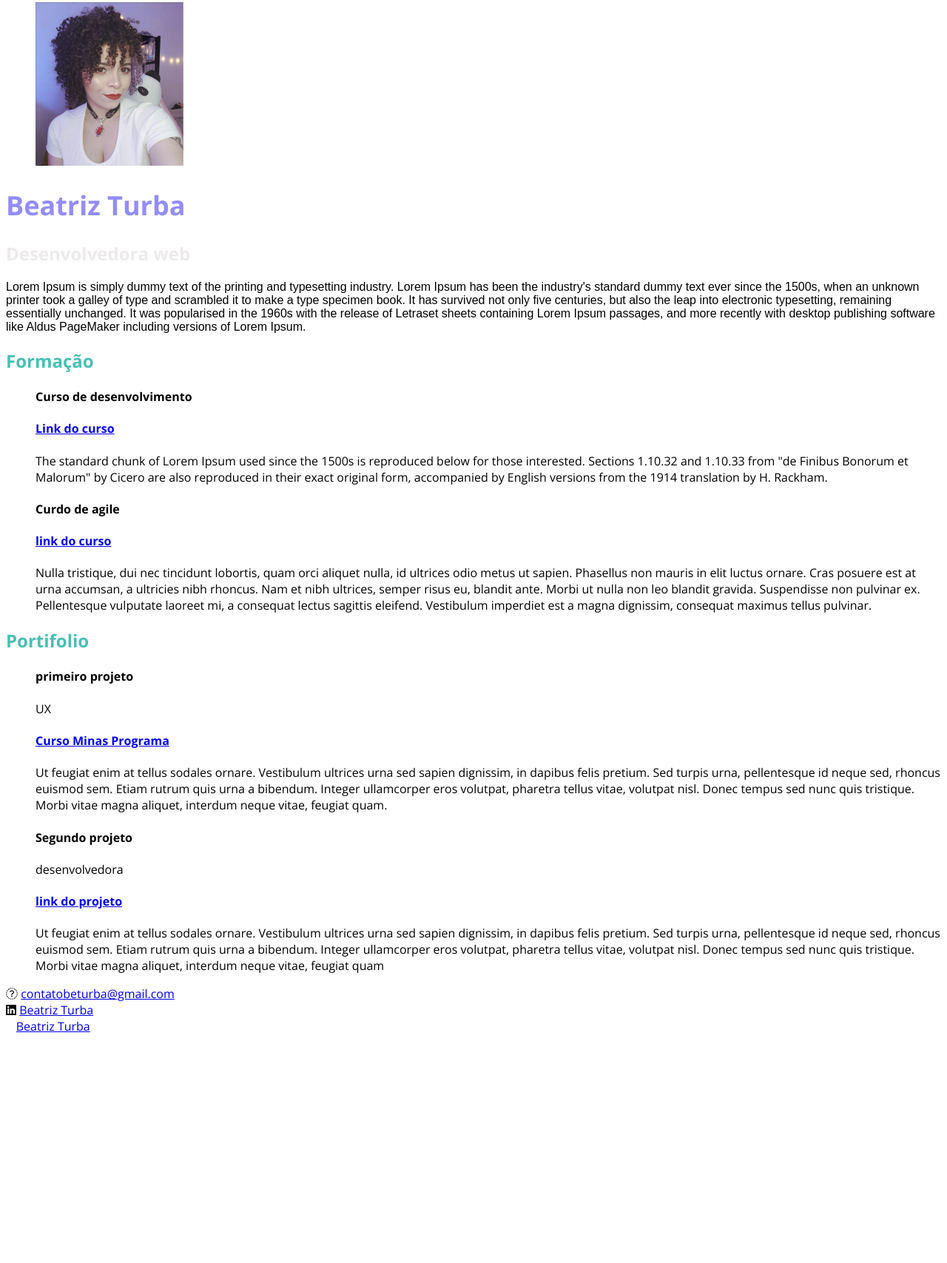
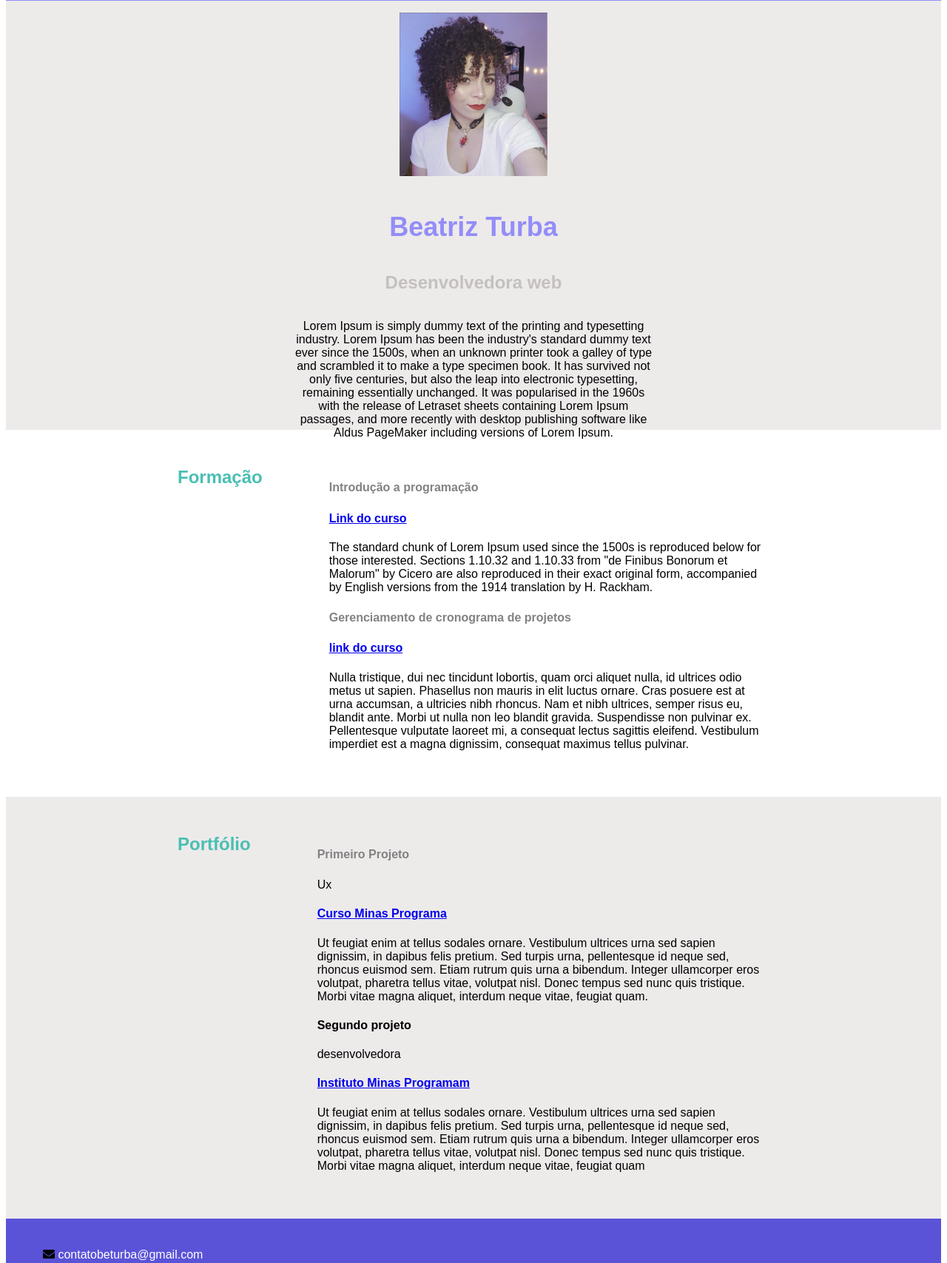
Before and after one commit to Beturba/Portifolio-, a plain HTML site: page Index.html in a window 1280 px wide. Shown: the part 104-1811 px from the top of the page at 74% size. Before the commit the page ends 1510 px from the top, so only its background shows below. Drawn offline with nearby package versions, Linux system fonts and the light colour scheme; a web font is replaced by a local one.

Commit message:
atualização css

```diff
--- a/CSS/style.css
+++ b/CSS/style.css
@@ -1,54 +1,116 @@
-body{
-    font-family: 'Open Sans', sans-serif;
+body {
+    font-family: 'ABeeZee', sans-serif;
 }
 
-li{
-
-  list-style: none;
+li {
+    list-style: none;
 }
 
 .menu{
-    background-color: #938DF8;
+    background-color:#938DF8;
+    display: flex;
+    justify-content: flex-end;
+    width: 100%;
 }
 
+.lista-menu {
+    display: flex;
+    padding: 20px;
+    justify-content: space-evenly;
+    width: 50%;
+}
 
 .menu li{
     list-style: none;
 }
 
+.menu a{
+font-weight: 700;
+font-size: 18px;
+line-height: 25px;
+color: #ffffff;
+text-decoration: none;
+}
 
-.menu a{
-    font-weight: 700;
-    font-size: 18px;
-    line-height: 25px;
-    color: #ffff;
-    text-decoration: none;
+.foto {
+ border-radius: 70px;
+}
+
+.intro-content {
+    background-color:#EDEAEA;
+    display: flex;
+    flex-direction: column;
+    align-items: center;
+    height: 580px;
+    padding: 100x;
+}
+
+.intro-content figure {
+    margin-bottom: 20px;
 }
 
 .title{
+    font-family: 'ABeeZee', sans-serif;
     font-weight: 700;
     font-size: 36px;
     color:#938DF8;
+    margin-bottom: 20px;
 }
 
 .subtitle{
-font-size:24px;
-color:#EDEAEA;
+    font-family: 'ABeeZee', sans-serif;
+    font-size: 24px;
+    color: #C5C0C0;
+
 }
 
 .intro{
-    font-family: "aBeeZee", sans-serif;
-    color: #000000
-    font: size 16px;
+    color: #000000;
+    font-size: 16px;
+    display: flex;
+    max-width: 490px;
+    text-align: center;
 }
 
-.formacao {
+section h1 {
 font-size: 24px;
-color:#49BFB3;
+color: #49BFB3;
+margin-right: 50px;
+}
+
+.conteudo {
+    display: flex;
+    max-width: 800px;
+    margin: 0 auto;
+    padding: 30px 0;
+}
+
+#portfolio {
+    background-color:#EDEAEA;
+}
+
+.descricao {
+    font-size: 16px;
+    line-height: 22px;
+    color: #828282;
+    font-weight: 700;
 
 }
 
-.portifolio {
-font-size: 24px;
-color:#49BFB3;
+
+#contato {
+    background-color: #5A53D8;
+    height: 200px;
+    padding-left: 50px;
+    padding-top: 40px;
+    padding-bottom: 40px;
+    display: flex;
+    flex-direction: column;
+    justify-content: space-between
+        /*text-align: center; */
+
 }
+
+#contato a {
+    color: #ffffff;
+    text-decoration: none;
--- a/Index.html
+++ b/Index.html
@@ -1,12 +1,13 @@
 <!DOCTYPE html>
 <html lang="pt-bt">
     <head>
-        <meta charset=" utf-8">
+        <meta charset=" UTF-8">
         <meta keywords="Beatriz Turba, Desenvolvedora, Minas programa, portifolio" >
         <title>
-            Portifolio - GitHub
+            Portifolio - Beatriz Turba
          </title>
-
+         <script src="https://use.fontawesome.com/releases/v5.15.3/js/all.js" data-auto-replace-svg="nest"></script>
+        <link rel="stylesheet" href="https://cdnjs.cloudflare.com/ajax/libs/font-awesome/4.7.0/css/font-awesome.min.css">
          <link rel="stylesheet" href="css/style.css">
 
          <link rel="preconnect" href="https://fonts.googleapis.com">
@@ -18,7 +19,7 @@
      <body>
          <header>
             <nav class="menu">
-                <ul>
+                <ul class="lista-menu">
                     <li>
                         <a href="#formacao">Formação</a>
                     </li>
@@ -32,25 +33,26 @@
             </nav>
          </header>
 
-         <main>
-<figure>
+         <main class="intro-content">
+<figure class="foto">
     <img src="./imagem/Bê_foto_de_perfil.png" alt=" Foto de perfil da Beatriz Turba" width="200px">
 </figure>
       <h1 class="title">Beatriz Turba</h1>
       <h2 class="subtitle">Desenvolvedora web</h2>
       <p class="intro">Lorem Ipsum is simply dummy text of the printing and typesetting industry. Lorem Ipsum has been the industry's standard dummy text ever since the 1500s, when an unknown printer took a galley of type and scrambled it to make a type specimen book. It has survived not only five centuries, but also the leap into electronic typesetting, remaining essentially unchanged. It was popularised in the 1960s with the release of Letraset sheets containing Lorem Ipsum passages, and more recently with desktop publishing software like Aldus PageMaker including versions of Lorem Ipsum.</p>
         </main>
-<section >
+<section id="formacao" >
+    <div class="conteudo">
     <h1 class="formacao">Formação</h1>
 <ul>
     <li>
-    <h4 id="id"> Curso de desenvolvimento</h4>
+    <h4  class="descricao"> Introdução a programação</h4>
     <h4><a href="https://minasprogramam.com/">Link do curso</a></h4>
     <p>The standard chunk of Lorem Ipsum used since the 1500s is reproduced below for those interested. Sections 1.10.32 and 1.10.33 from "de Finibus Bonorum et Malorum" by Cicero are also reproduced in their exact original form, accompanied by English versions from the 1914 translation by H. Rackham.</p>
 </li>
 <li>
-   <h4> Curdo de agile</h4>
-   <h4><a href="https://www.instagram.com/beturba/" target="_black">link do curso</a> </h4>
+   <h4 class="descricao"> Gerenciamento de cronograma de projetos</h4>
+   <h4><a href="https://www.linkedin.com/in/beatriz-turba-b4790898/" target="_black">link do curso</a></h4>
    <p>Nulla tristique, dui nec tincidunt lobortis, quam orci aliquet nulla, id ultrices odio metus ut sapien. Phasellus non mauris in elit luctus ornare. Cras posuere est at urna accumsan, a ultricies nibh rhoncus. Nam et nibh ultrices, semper risus eu, blandit ante. Morbi ut nulla non leo blandit gravida. Suspendisse non pulvinar ex. Pellentesque vulputate laoreet mi, a consequat lectus sagittis eleifend. Vestibulum imperdiet est a magna dignissim, consequat maximus tellus pulvinar. </p>
 
 
@@ -58,50 +60,47 @@
 
 </ul>
 </section>
-<section>
-
-    <h1 class="portifolio">Portifolio</h1>
+<section id="portfolio">
+    <div class="conteudo">
+    <h1>Portfólio</h1>
    <ul>
        <li>
+           <h4 class="descricao">Primeiro Projeto</h4>
+           <p>Ux</p>
 
- <h4> primeiro projeto</h4>
- <p>UX</p>
  <h4><a href="https://minasprogramam.com/"target="_black">Curso Minas Programa</a> </h4>
  <p>Ut feugiat enim at tellus sodales ornare. Vestibulum ultrices urna sed sapien dignissim, in dapibus felis pretium. Sed turpis urna, pellentesque id neque sed, rhoncus euismod sem. Etiam rutrum quis urna a bibendum. Integer ullamcorper eros volutpat, pharetra tellus vitae, volutpat nisl. Donec tempus sed nunc quis tristique. Morbi vitae magna aliquet, interdum neque vitae, feugiat quam.</p>
  </li>
 <li>
-    <h4> Segundo projeto</h4>
+    <h4 classe="descricao"> Segundo projeto</h4>
     <p>desenvolvedora</p>
     <h4>
-        <a href="minasprograma" target="_black"> link do projeto
+        <a href="http://minasprogramam.com/" target="_blank">Instituto Minas Programam</a>
     </a>
     </h4>
 
-    <p>
-        Ut feugiat enim at tellus sodales ornare. Vestibulum ultrices urna sed sapien dignissim, in dapibus felis pretium. Sed turpis urna, pellentesque id neque sed, rhoncus euismod sem. Etiam rutrum quis urna a bibendum. Integer ullamcorper eros volutpat, pharetra tellus vitae, volutpat nisl. Donec tempus sed nunc quis tristique. Morbi vitae magna aliquet, interdum neque vitae, feugiat quam</p>
+    <p> Ut feugiat enim at tellus sodales ornare. Vestibulum ultrices urna sed sapien dignissim, in dapibus felis pretium. Sed turpis urna, pellentesque id neque sed, rhoncus euismod sem. Etiam rutrum quis urna a bibendum. Integer ullamcorper eros volutpat, pharetra tellus vitae, volutpat nisl. Donec tempus sed nunc quis tristique. Morbi vitae magna aliquet, interdum neque vitae, feugiat quam</p>
     </li>
 </ul>
 </section>
-<section id="portifolio" class="bg-dark">
 
-</section>
 
-<footer id="contato" class="bg-dark">
+<footer id="contato">
    <div>
-    <i class="fas fa-envelopes-square"></i>
+    <span class="fas fa-thin fa-envelope"></span>
      <a href="mailto:contatobeturba@gmail.com">contatobeturba@gmail.com</a>
    </div>
    <div>
-    <i class="fab fa-brands fa-linkedin"></i>
+    <span class="fab fa-brands fa-linkedin"></span>
     <a href="https://www.linkedin.com/in/beatriz-turba-b4790898/" target="_blank"> Beatriz Turba</a>
    </div>
-   <div><i class="fa-brands fa-git-square"></i>
+   <div>
+       <span class="fab fa-brands fa-github"></span>
     <a href="https://github.com/Beturba" target="_blank"> Beatriz Turba</a>
 
 
 </div>
 </footer>
-<script src="https://use.fontawesome.com/releases/v5.15.3/js/all.js" data-auto-replace-svg="nest"></script>
-        <link rel="stylesheet" href="https://cdnjs.cloudflare.com/ajax/libs/font-awesome/4.7.0/css/font-awesome.min.css">
+
  </body>
 </html>
```
